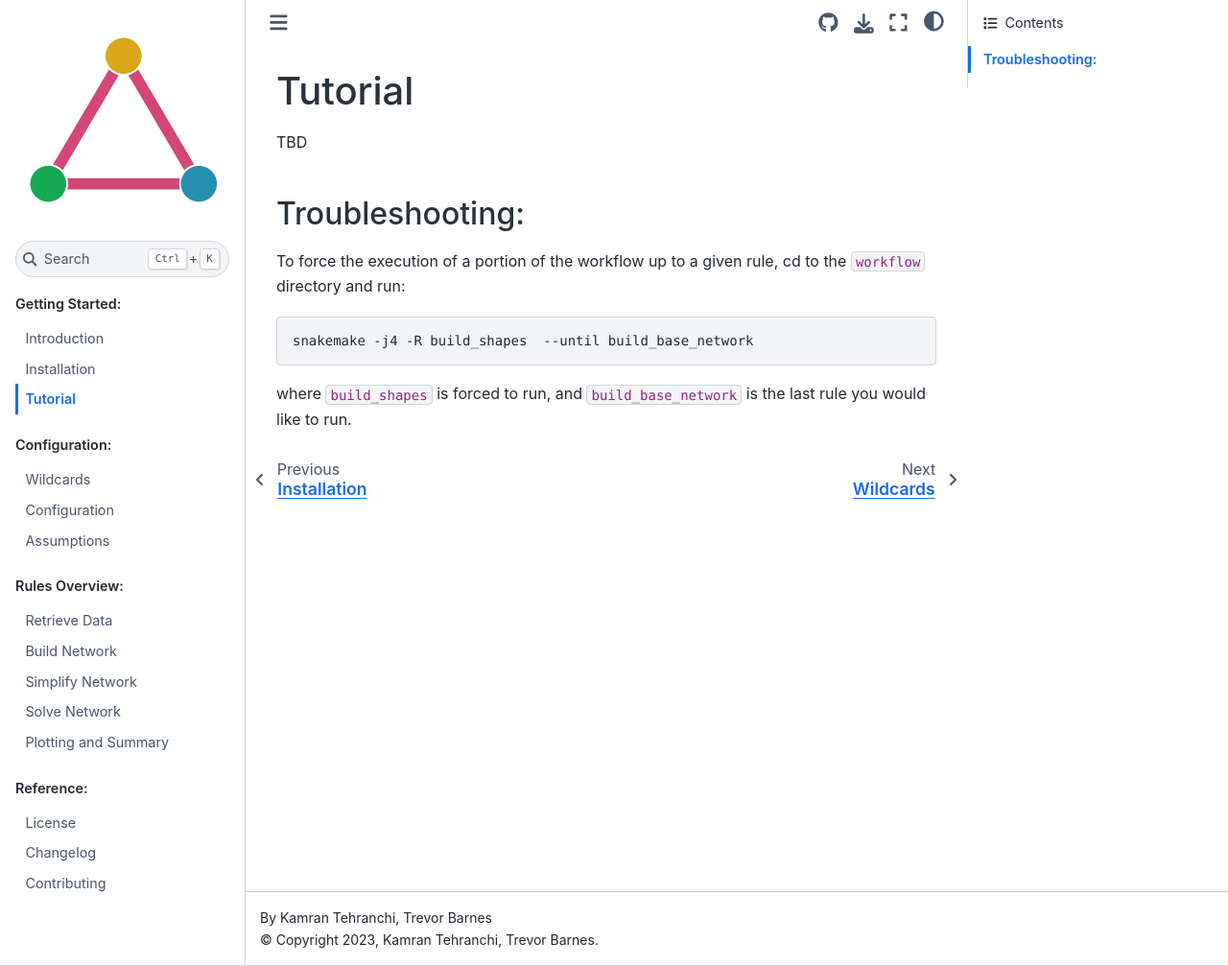
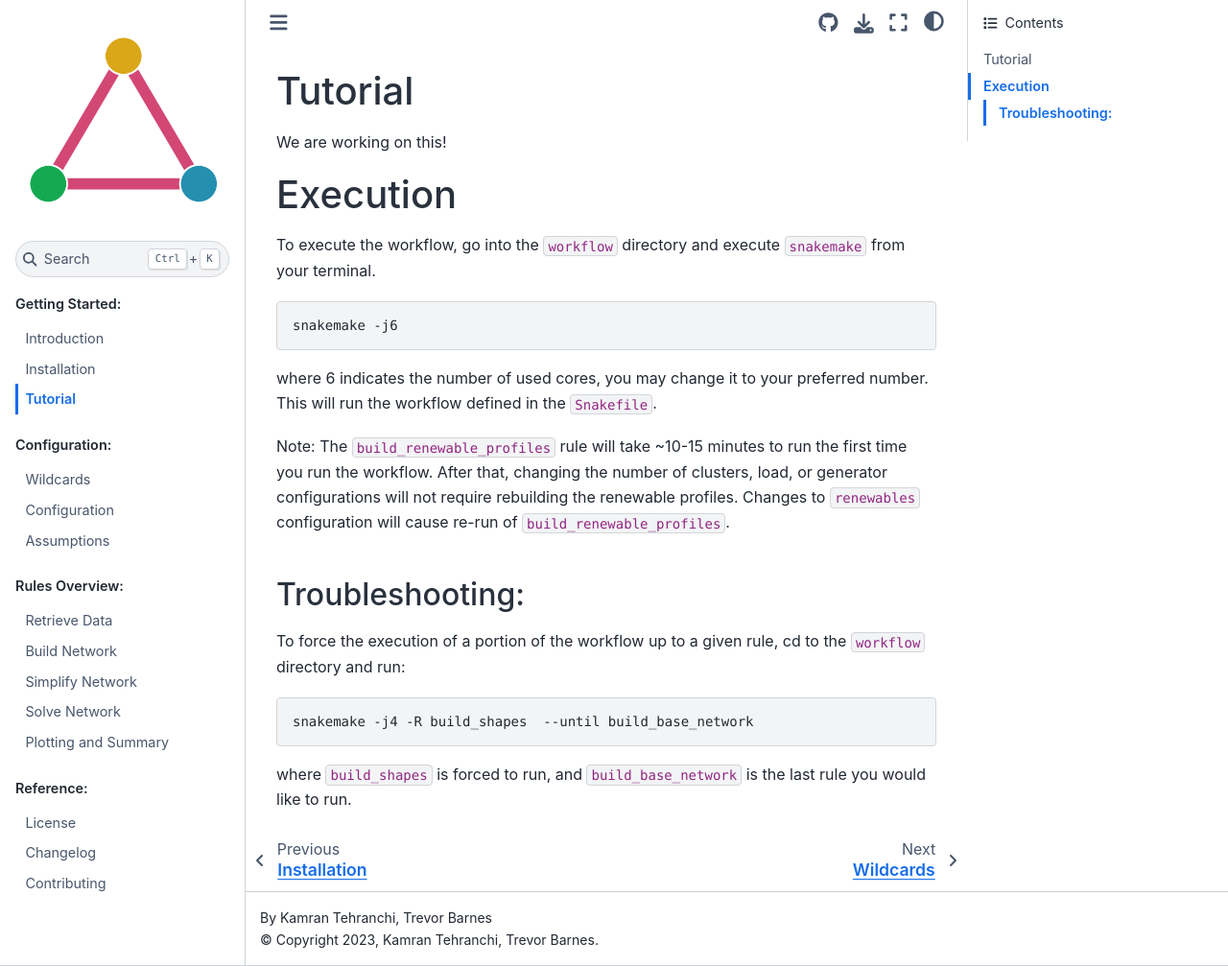
Before and after one commit to PyPSA/pypsa-usa, a Sphinx documentation site: the page built from docs/source/about-tutorial.md, in a window 1280 px wide and 1007 px high. Shown: the whole window at 96% size. Built offline with Sphinx 7.4.7 and the Sphinx Book theme 1.1.4, drawn with Linux system fonts in a browser that asks for light colours.

Commit message:
docs update

````diff
--- a/docs/source/about-tutorial.md
+++ b/docs/source/about-tutorial.md
@@ -1,7 +1,19 @@
 # Tutorial
 
+We are working on this!
 
-TBD
+
+# Execution
+To execute the workflow, go into the `workflow` directory and execute `snakemake` from your terminal.
+
+```bash
+snakemake -j6
+```
+
+where 6 indicates the number of used cores, you may change it to your preferred number. This will run the workflow defined in the `Snakefile`.
+
+Note: The `build_renewable_profiles` rule will take ~10-15 minutes to run the first time you run the workflow. After that, changing the number of clusters, load, or generator configurations will not require rebuilding the renewable profiles. Changes to `renewables` configuration will cause re-run of `build_renewable_profiles`.
+
 
 ### Troubleshooting:
 
````
Also changed, not shown: README.md (+2 -40 lines), docs/source/config-wildcards.md (+4 -0 lines).
